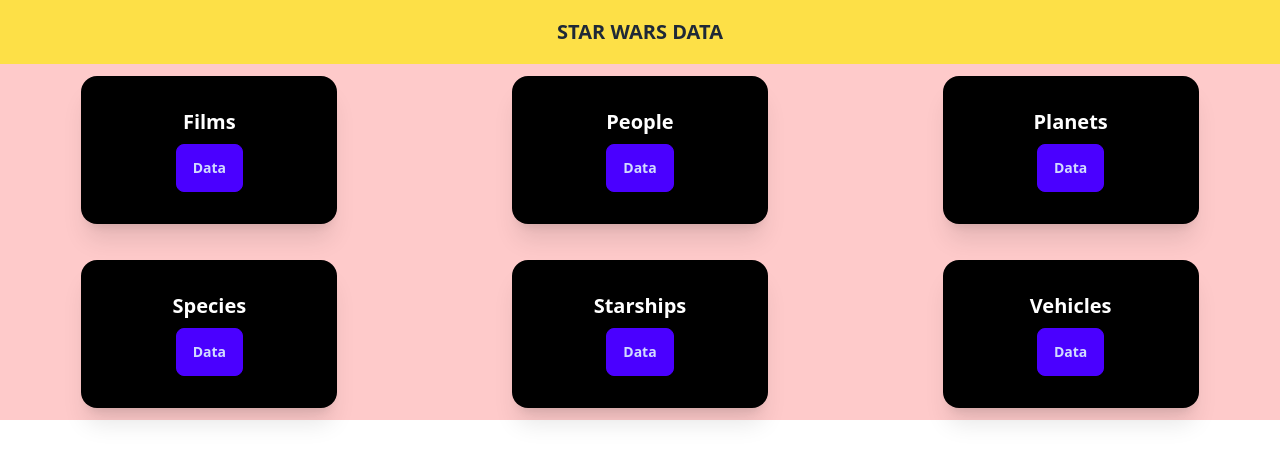
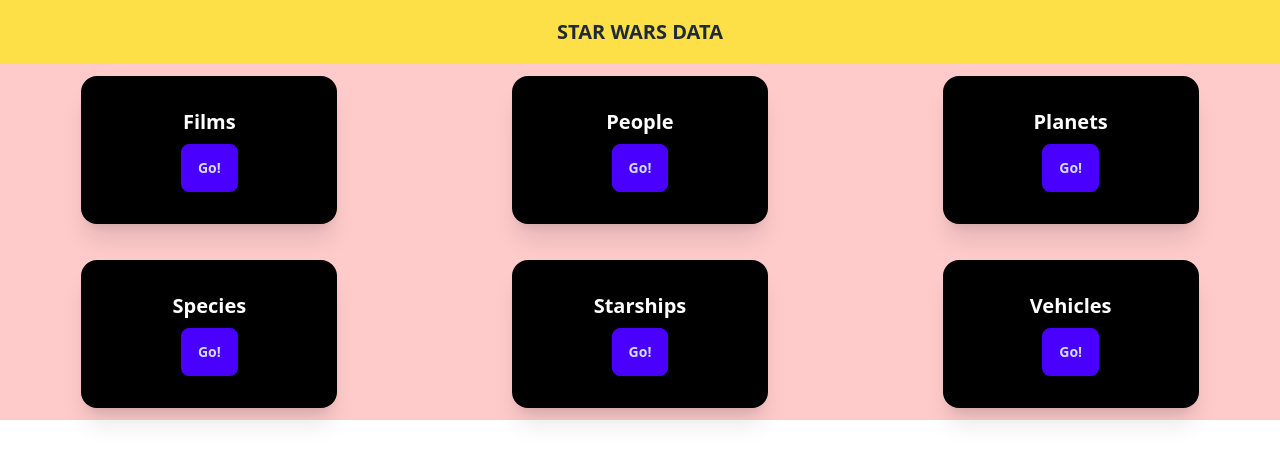
Before and after one commit to adarkknight/star-wars, a React (Vite) app: page / in a window 1280 px wide. Shown: the top 462 px of the page. Built offline with nearby package versions, Linux system fonts and the light colour scheme.

Commit message:
Add react router, move planetstable component

```diff
--- a/package.json
+++ b/package.json
@@ -13,7 +13,8 @@
     "axios": "^1.6.2",
     "dotenv": "^16.3.1",
     "react": "^18.2.0",
-    "react-dom": "^18.2.0"
+    "react-dom": "^18.2.0",
+    "react-router-dom": "^6.21.1"
   },
   "devDependencies": {
     "@types/react": "^18.2.43",
--- a/src/App.tsx
+++ b/src/App.tsx
@@ -2,13 +2,16 @@
 import Heading from "./components/Heading";
 import LinkGrid from "./components/LinkGrid";
 import Navbar from "./components/Navbar";
+import { Routes, Route } from "react-router-dom";
 
 function App() {
   return (
     <>
       <Navbar />
-      <LinkGrid />
-      {/* <div className="grid gridcols-1">{<PlanetsTable />}</div> */}
+      <Routes>
+        <Route path="/planets" element={<PlanetsTable />} />
+        <Route path="/" element={<LinkGrid />} />
+      </Routes>
     </>
   );
 }
--- a/src/components/DataLinkCard.tsx
+++ b/src/components/DataLinkCard.tsx
@@ -1,21 +1,19 @@
+import { Link } from "react-router-dom";
+
 interface Props {
   title: string;
+  route: string;
 }
 
-const DataLinkCard = ({ title }: Props) => {
-  const handleClick = () => {
-    return console.log("You clicked me!");
-  };
+const DataLinkCard = ({ title, route }: Props) => {
   return (
     <div className="w-full md:w-64 mt-3 mb-3">
       <div className="card bg-black shadow-xl">
         <div className="card-body items-center text-center">
           <h2 className="card-title text-white">{title}</h2>
-          <div className="card-actions">
-            <button className="btn btn-primary" onClick={handleClick}>
-              Data
-            </button>
-          </div>
+          <Link to={route} className="card-actions">
+            <button className="btn btn-primary">Go!</button>
+          </Link>
         </div>
       </div>
     </div>
--- a/src/components/LinkGrid.tsx
+++ b/src/components/LinkGrid.tsx
@@ -3,18 +3,18 @@
 
 const LinkGrid = () => {
   const linkNames = [
-    "Films",
-    "People",
-    "Planets",
-    "Species",
-    "Starships",
-    "Vehicles",
+    { name: "Films", route: "/films" },
+    { name: "People", route: "/people" },
+    { name: "Planets", route: "/planets" },
+    { name: "Species", route: "/Species" },
+    { name: "Starships", route: "/starships" },
+    { name: "Vehicles", route: "/vehicles" },
   ];
   return (
     <div>
       <DataLinkCardContainer>
         {linkNames.map((link) => (
-          <DataLinkCard title={link} />
+          <DataLinkCard title={link.name} route={link.route} />
         ))}
       </DataLinkCardContainer>
     </div>
--- a/src/components/Navbar.tsx
+++ b/src/components/Navbar.tsx
@@ -1,10 +1,12 @@
+import { Link } from "react-router-dom";
+
 const Navbar = () => {
   return (
-    <div className="navbar bg-yellow-300 justify-center">
+    <Link to="/" className="navbar bg-yellow-300 justify-center">
       <button className="btn btn-ghost text-xl font-bold">
         STAR WARS DATA
       </button>
-    </div>
+    </Link>
   );
 };
 
--- a/src/main.tsx
+++ b/src/main.tsx
@@ -1,10 +1,13 @@
-import React from 'react'
-import ReactDOM from 'react-dom/client'
-import App from './App.tsx'
-import './index.css'
+import React from "react";
+import ReactDOM from "react-dom/client";
+import App from "./App.tsx";
+import "./index.css";
+import { BrowserRouter as Router } from "react-router-dom";
 
-ReactDOM.createRoot(document.getElementById('root')!).render(
+ReactDOM.createRoot(document.getElementById("root")!).render(
   <React.StrictMode>
-    <App />
-  </React.StrictMode>,
-)
+    <Router>
+      <App />
+    </Router>
+  </React.StrictMode>
+);
```
Also changed, not shown: 1 other file (tests, documents, lock files or other folders).
